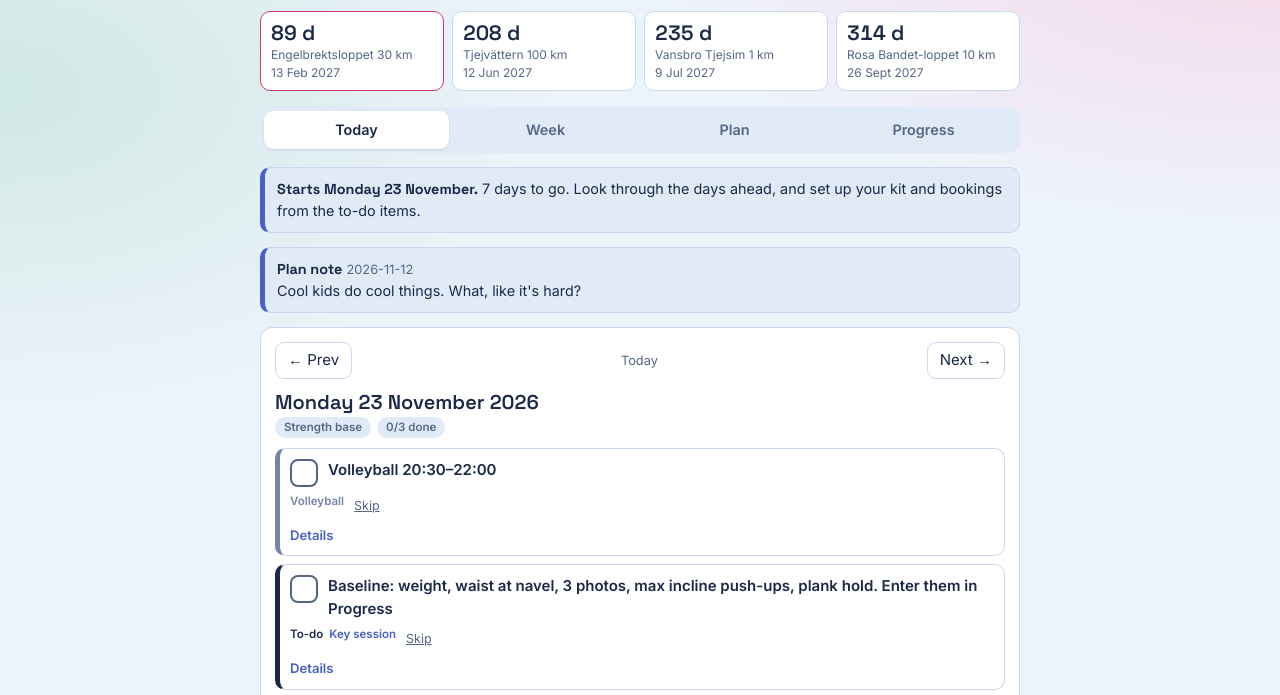
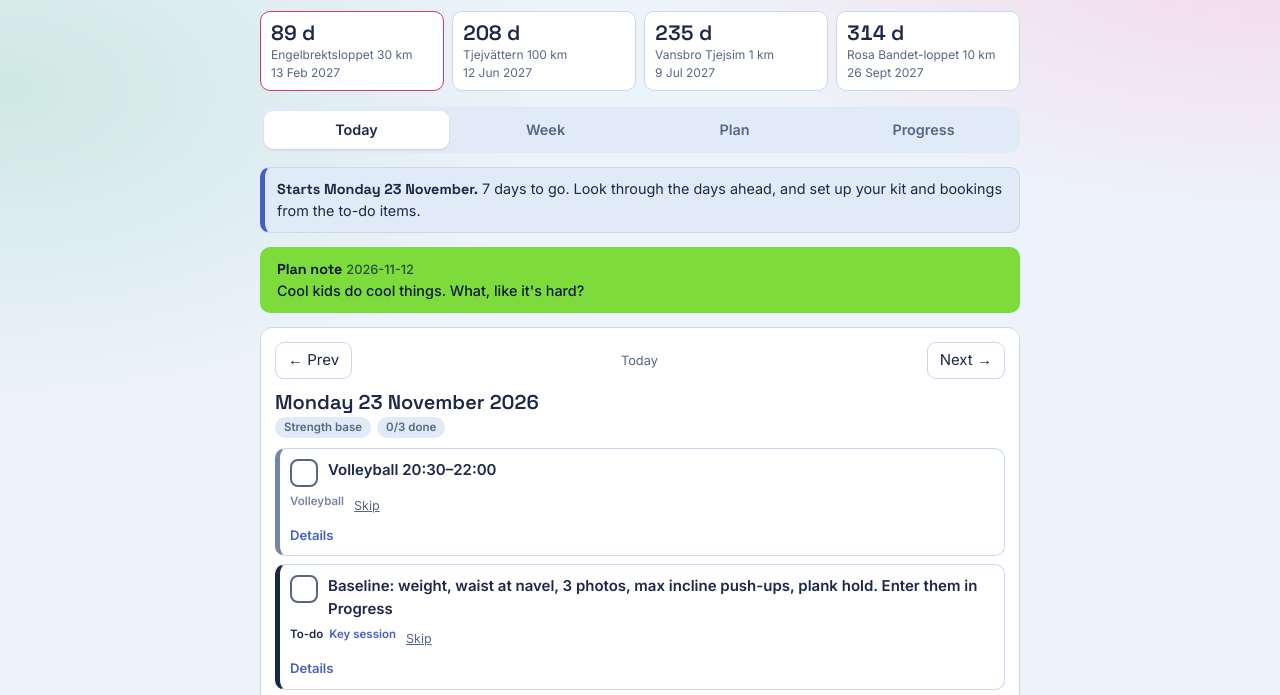
Before and after one commit to dibsondivya/tjejsvenskklassiker, a plain HTML site: page index.html in a window 1280 px wide. Shown: the part 73-768 px from the top of the page. Drawn offline with Linux system fonts and the light colour scheme.

Commit message:
randomised colouring of plan note

```diff
--- a/index.html
+++ b/index.html
@@ -102,6 +102,8 @@ textarea{min-height:72px;resize:vertical}
 label{font-size:.8rem;color:var(--muted);display:flex;flex-direction:column;gap:3px;min-width:0}
 .banner{background:var(--surface2);border:1px solid var(--line);border-left:5px solid var(--accent);border-radius:10px;padding:10px 12px;font-size:.9rem}
 .banner b{font-family:var(--font-head)}
+.banner.coach{background:var(--cn);border-color:var(--cn);color:#111a33;font-weight:500}
+.banner.coach .note-sm{color:#111a33;opacity:.75}
 .week{display:flex;flex-direction:column;gap:8px}
 .wrow{display:grid;grid-template-columns:64px 1fr auto;gap:10px;align-items:center;background:var(--surface);border:1px solid var(--line);border-radius:10px;padding:10px;text-align:left;width:100%}
 .wrow.today{border-color:var(--accent)} .wrow .d{font:600 .95rem var(--font-head)} .wrow .d small{display:block;color:var(--muted);font:400 .72rem var(--font-body)}
@@ -319,6 +321,13 @@ function itemHtml(d,i){
       <ul class="subs">${order.map((j,pos)=>subRow(d,i,j,pos,order.length)).join("")}</ul>`:""}
       ${i.d?`<p>${esc(i.d)}</p>`:""}</details>`:""}</li>`;
 }
+const COACH_COLORS=["#ff5fa2","#ff9f1c","#12d6c0","#2bb3ff","#a98bff","#ff6b6b","#ffd23f","#7ddc3c","#ff7ae0","#4de1ff"];
+function coachColor(day){
+  const h=s=>{let x=2166136261;for(const c of s){x^=c.charCodeAt(0);x=Math.imul(x,16777619)}x^=x>>>13;x=Math.imul(x,1274126177);return(x^(x>>>16))>>>0};
+  const n=COACH_COLORS.length, idx=s=>h("klassiker"+s)%n;
+  let i=idx(day); if(i===idx(addDays(day,-1)))i=(i+1+h(day)%(n-1))%n;
+  return COACH_COLORS[i];
+}
 function viewDay(){
   const d=cur, day=BY[d], dd=S.days[d]||{t:{},note:"",feel:0}, a=S.adjust[d];
   const items=itemsFor(d), sc=dayScore(d);
@@ -329,7 +338,7 @@ function viewDay(){
   let html="";
   if(before&&d===PLAN.start)html+=`<div class="banner"><b>Starts Monday 23 November.</b> ${days2go} day${days2go===1?"":"s"} to go. Look through the days ahead, and set up your kit and bookings from the to-do items.</div>`;
   const c=S.coach;
-  if(c&&c.text)html+=`<div class="banner"><b>Plan note</b>${c.at?` <span class="note-sm">${esc(String(c.at).slice(0,10))}</span>`:""}<br>${esc(c.text)}</div>`;
+  if(c&&c.text)html+=`<div class="banner coach" style="--cn:${coachColor(todayIso)}"><b>Plan note</b>${c.at?` <span class="note-sm">${esc(String(c.at).slice(0,10))}</span>`:""}<br>${esc(c.text)}</div>`;
   html+=`<div class="card">
     <div class="daynav"><button data-act="prev" aria-label="Previous day">&larr; Prev</button>${d!==clamp(todayIso)?'<button data-act="gotoday">Today</button>':'<span class="note-sm">Today</span>'}<button data-act="next" aria-label="Next day">Next &rarr;</button></div>
     <div class="dayhead"><div class="date">${fmt(d)}</div>
```
